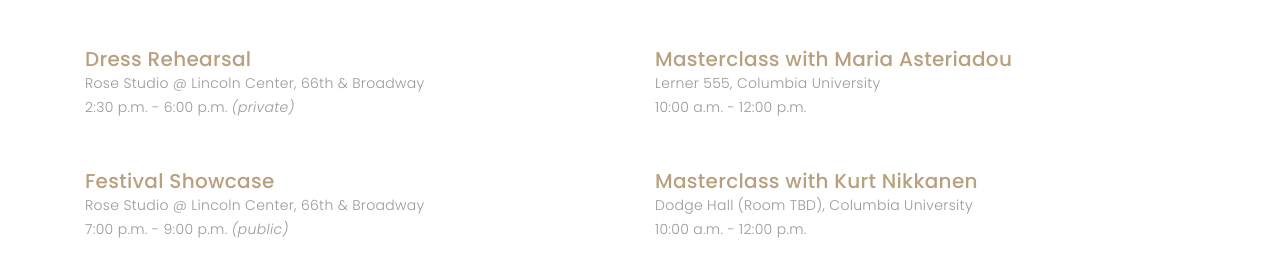
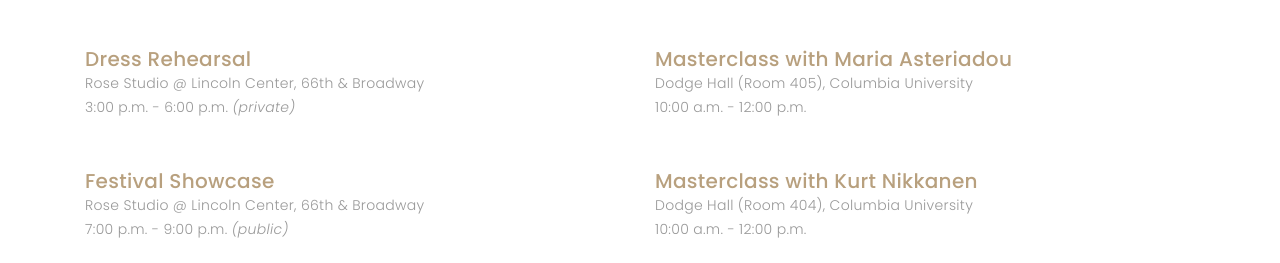
Before and after one commit to jadechen170/icmfnyc.github.io, a plain HTML site: page icmf2020.html in a window 1280 px wide. Shown: the part 1569-1832 px from the top of the page. Drawn offline with Linux system fonts and the light colour scheme; files whose address does not match are found by name; a web font is replaced by a local one.

Commit message:
update times

```diff
--- a/icmf2020.html
+++ b/icmf2020.html
@@ -136,7 +136,7 @@
               <div class="journal-txt">
                 <h5>Dress Rehearsal</h5>
                 <p>Rose Studio @ Lincoln Center, 66th & Broadway</p>
-                <p>2:30 p.m. - 6:00 p.m. <i>(private)</i></p>
+                <p>3:00 p.m. - 6:00 p.m. <i>(private)</i></p>
               </div>
             </div>
 
@@ -171,7 +171,7 @@
             <div class="journal-info">
               <div class="journal-txt">
                 <h5>Masterclass with Maria Asteriadou</h5>
-                <p>Lerner 555, Columbia University</p>
+                <p>Dodge Hall (Room 405), Columbia University</p>
                 <p>10:00 a.m. - 12:00 p.m.</p>
               </div>
             </div>
@@ -179,7 +179,7 @@
             <div class="journal-info">
               <div class="journal-txt">
                 <h5>Masterclass with Kurt Nikkanen</h5>
-                <p>Dodge Hall (Room TBD), Columbia University</p>
+                <p>Dodge Hall (Room 404), Columbia University</p>
                 <p>10:00 a.m. - 12:00 p.m.</p>
               </div>
             </div>
```
